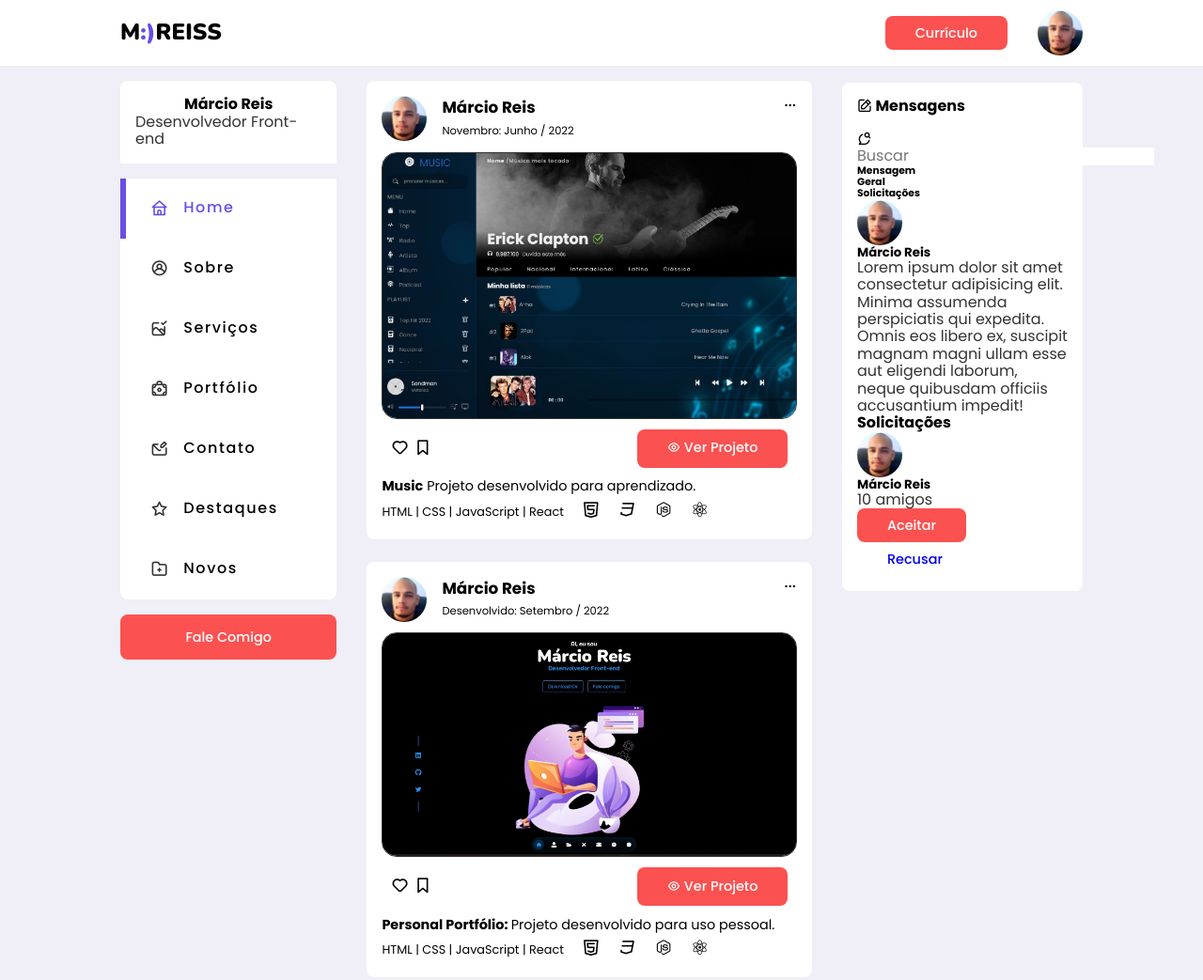
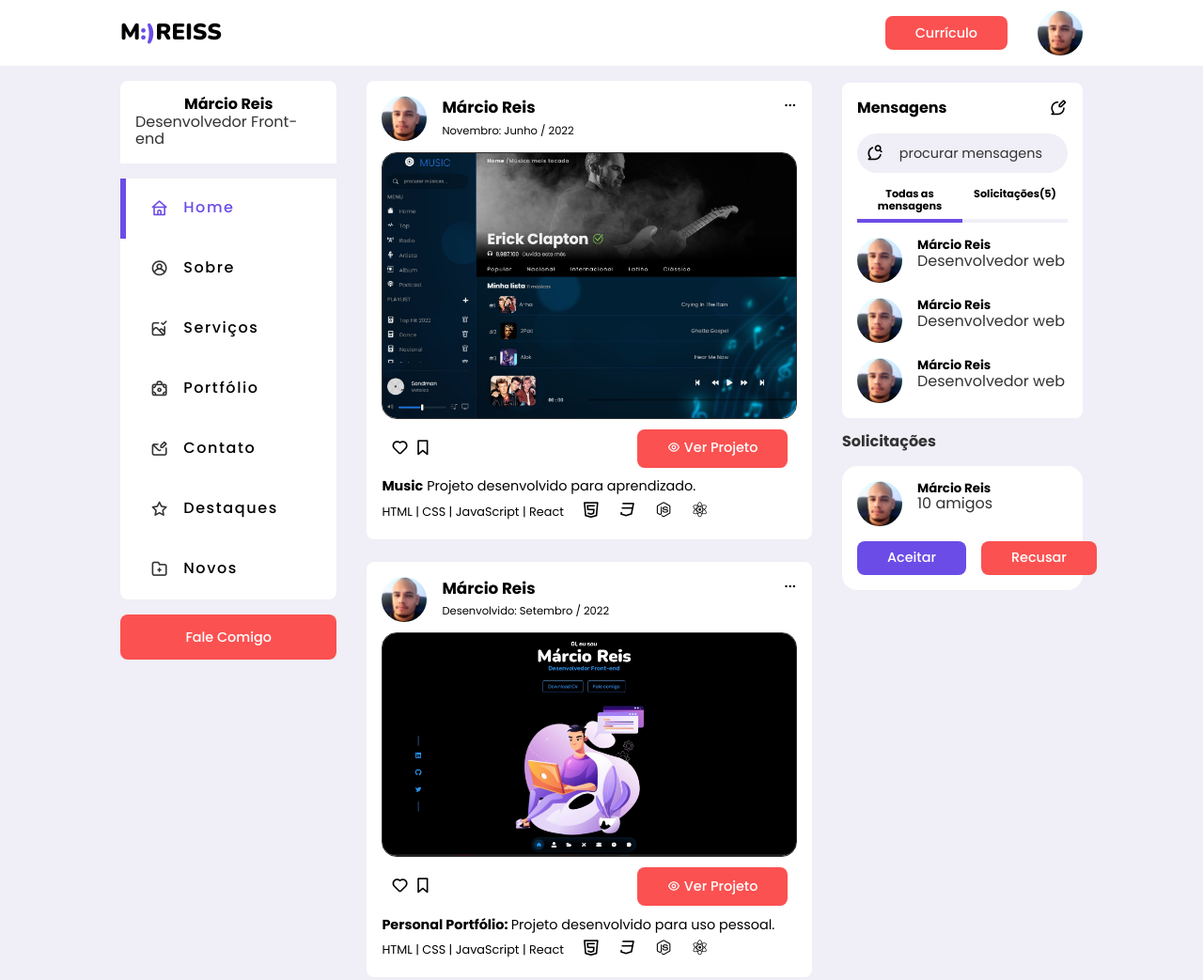
Before and after one commit to devmarcioreis/portfolio-marcioreis, a plain HTML site: page index.html in a window 1280 px wide. Shown: the top 1043 px of the page at 94% size. Drawn offline with nearby package versions, Linux system fonts and the light colour scheme.

Commit message:
Finalizando section right

```diff
--- a/assets/css/styles.css
+++ b/assets/css/styles.css
@@ -20,14 +20,10 @@
 :root {
     --dark-color: #241e38;
     --white-color: #fff;
-    --black-color: #000;
     --light-color: #f0eef6;
     --gray-color: #333;
     --primary-color: #6b4ce6;
-    --secundary-color: #d6ccff;
-    --sucess-color: #51fb51;
     --danger-color: #fb5151;
-    --dark-color: #241e38;
 
     --principal-font: 'Poppins', sans-serif;
     --logo-font: 'Nunito', sans-serif;
@@ -252,3 +248,85 @@ main .container .right {
     justify-content: space-between;
     margin-bottom: 1rem;
 }
+.right .messeges i {
+    font-size: 1.2rem;
+}
+.right .messeges .search-bar {
+    display: flex;
+    margin-bottom: 1rem;
+    background: var(--light-color);
+    border-radius: 4rem;
+    padding: .6rem;
+}
+.right .messeges .search-bar input[type="search"] {
+    background: transparent;
+    width: 30vw;
+    margin-left: 1rem;
+    font-size: .9rem;
+    color: var(--dark-color);
+}
+.right .messeges .search-bar input[type="search"]::placeholder {
+    color: var(--gray-color);
+}
+.right .messeges .category {
+    display: flex;
+    justify-content: space-between;
+    margin-bottom: 1rem;
+}
+.right .messeges .category h6 {
+    width: 100%;
+    text-align: center;
+    border-bottom: 4px solid var(--light-color);
+    padding-bottom: .5rem;
+    font-size: .7rem;
+}
+.right .messeges .category .active {
+    border-color: var(--primary-color);
+}
+.right .messeges .messege {
+    display: flex;
+    align-items: flex-start;
+    gap: 1rem;
+    margin-bottom: 1rem;
+}
+.right .messeges .messege:last-child {
+    margin: 0;
+}
+.right .messeges .messege p {
+    font-size: .8;
+}
+.right .friend-requests {
+    margin-top: 1rem;
+}
+.right .friend-requests h4 {
+    color: var(--gray-color);
+    margin: 1rem 0;
+}
+.right .request {
+    background: var(--white-color);
+    padding: var(--card-padding);
+    border-radius: var(--card-border-radius);
+    margin-bottom: .7rem;
+}
+.right .request .info {
+    display: flex;
+    gap: 1rem;
+    margin-bottom: 1rem;
+}
+.right .request .action {
+    display: flex;
+    gap: 1rem;
+}
+.right .action .btn-primary {
+    background: var(--primary-color);
+}
+.right .action .btn-action {
+    background: var(--danger-color);
+    color: var(--white-color);
+}
+
+
+/*==========Media Query==========*/
+@media (max-width: 1200px) {
+
+}
--- a/index.html
+++ b/index.html
@@ -314,16 +314,16 @@
             <div class="right">
                 <div class="messeges">
                     <div class="heading">
-                        <h4><i class="uil uil-edit"></i> Mensagens</h4>
+                        <h4>Mensagens</h4>
+                        <i class="uil uil-comment-edit"></i>
                     </div>
-                    <div class="search">
+                    <div class="search-bar">
                         <i class="uil uil-comment-search"></i>
-                        <input type="search" placeholder="Buscar" id="messege-search">
+                        <input type="search" placeholder="procurar mensagens" id="messege-search">
                     </div>
                     <div class="category">
-                        <h6 class="active">Mensagem</h6>
-                        <h6>Geral</h6>
-                        <h6 class="messege-request">Solicitações</h6>
+                        <h6 class="active">Todas as mensagens</h6>
+                        <h6 class="messeges-requests">Solicitações(5)</h6>
                     </div>
                     <div class="messege">
                         <div class="profile-picture">
@@ -331,7 +331,27 @@
                         </div>
                         <div class="messege-body">
                             <h5>Márcio Reis</h5>
-                            <p class="text-muted">Lorem ipsum dolor sit amet consectetur adipisicing elit. Minima assumenda perspiciatis qui expedita. Omnis eos libero ex, suscipit magnam magni ullam esse aut eligendi laborum, neque quibusdam officiis accusantium impedit!</p>
+                            <p class="text-muted">Desenvolvedor web</p>
+                        </div>
+                    </div>
+                    <div class="messege">
+                        <div class="profile-picture">
+                            <img src="assets/images/profile.jpg" alt="Foto Perfil">
+                        </div>
+                        <div class="messege-body">
+                            <h5>Márcio Reis</h5>
+                            <p class="text-muted">Desenvolvedor web</p>
+                        </div>
+                    </div>
+                    <div class="messege">
+                        <div class="profile-picture">
+                            <img src="assets/images/profile.jpg" alt="Foto Perfil">
+                        </div>
+                        <div class="messege-body">
+                            <h5>Márcio Reis</h5>
+                            <p class="text-muted">Desenvolvedor web</p>
+                        </div>
+                    </div>
                 </div>
                 <div class="friend-requests">
                     <h4>Solicitações</h4>
@@ -343,13 +363,11 @@
                             <div>
                                 <h5>Márcio Reis</h5>
                                 <p class="text-muted">10 amigos</p>
-                                        <div class="actions">
-                                            <a href="#" class="btn btn-primary">Aceitar</a>
-                                            <a href="#" class="btn">Recusar</a>
                             </div>
                         </div>
-                                </div>
-                            </div>
+                        <div class="action">
+                            <a href="" class="btn btn-primary">Aceitar</a>
+                            <a href="" class="btn btn-action">Recusar</a>
                         </div>
                     </div>
                 </div>
```
Lines whose indentation alone changed are shown as unchanged.
